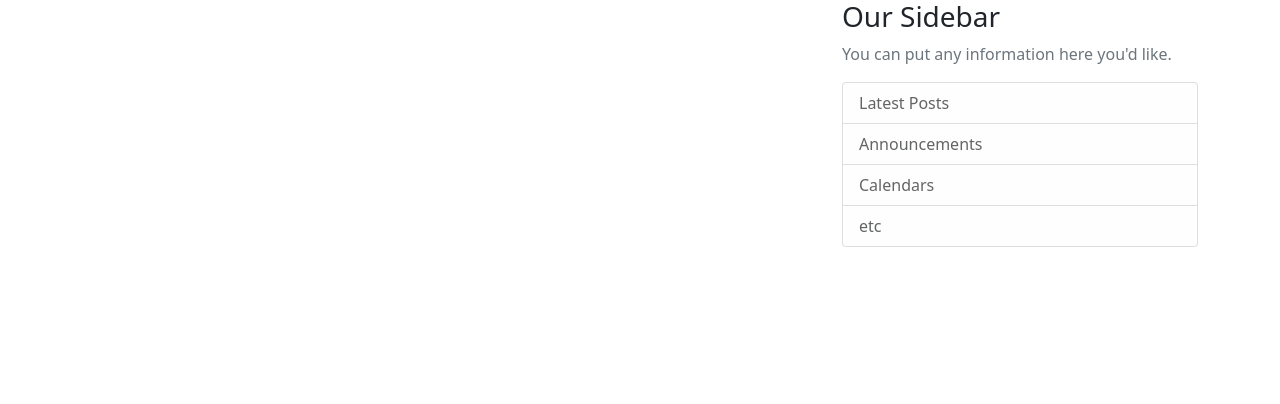
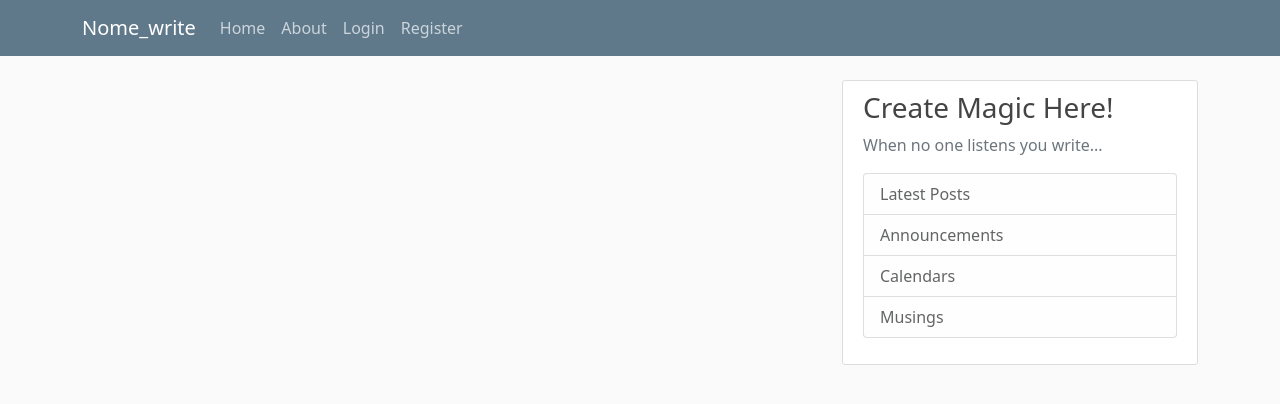
Before and after one commit to Magdielian-code/Django-blog-api, a Django app: page /blog/ in a window 1280 px wide. Shown: the top 404 px of the page. Run offline with Django 5.2, Linux system fonts and the light colour scheme; some libraries are stand-ins or nearby versions.

Commit message:
final commit on frontend

```diff
--- a/blog_api/blog/templates/blog/base.html
+++ b/blog_api/blog/templates/blog/base.html
@@ -1,3 +1,4 @@
+{% load static %}
 <!DOCTYPE html>
 <html lang="en">
 <head>
@@ -9,6 +10,7 @@
 
     <!-- Bootstrap CSS -->
     <link href="https://cdn.jsdelivr.net/npm/bootstrap@5.0.2/dist/css/bootstrap.min.css" rel="stylesheet" integrity="sha384-EVSTQN3/azprG1Anm3QDgpJLIm9Nao0Yz1ztcQTwFspd3yD65VohhpuuCOmLASjC" crossorigin="anonymous">
+    <link rel="stylesheet" type="text/css" href="{%static 'blog/main.css' %}">
 
     {%if title %}
         <title>Nome_write - {{ title }}</title>
@@ -20,7 +22,7 @@
     <header class="site-header">
       <nav class="navbar navbar-expand-md navbar-dark bg-steel fixed-top">
         <div class="container">
-          <a class="navbar-brand mr-4" href="{% url 'blog-home' %}">Django Blog</a>
+          <a class="navbar-brand mr-4" href="{% url 'blog-home' %}">Nome_write</a>
           <button class="navbar-toggler" type="button" data-toggle="collapse" data-target="#navbarToggle" aria-controls="navbarToggle" aria-expanded="false" aria-label="Toggle navigation">
           <span class="navbar-toggler-icon"></span>
           </button>
@@ -45,13 +47,13 @@
         </div>
         <div class="col-md-4">
           <div class="content-section">
-            <h3>Our Sidebar</h3>
-            <p class='text-muted'>You can put any information here you'd like.
+            <h3>Create Magic Here!</h3>
+            <p class='text-muted'>When no one listens you write...
               <ul class="list-group">
                 <li class="list-group-item list-group-item-light">Latest Posts</li>
                 <li class="list-group-item list-group-item-light">Announcements</li>
                 <li class="list-group-item list-group-item-light">Calendars</li>
-                <li class="list-group-item list-group-item-light">etc</li>
+                <li class="list-group-item list-group-item-light">Musings</li>
               </ul>
             </p>
           </div>
```
